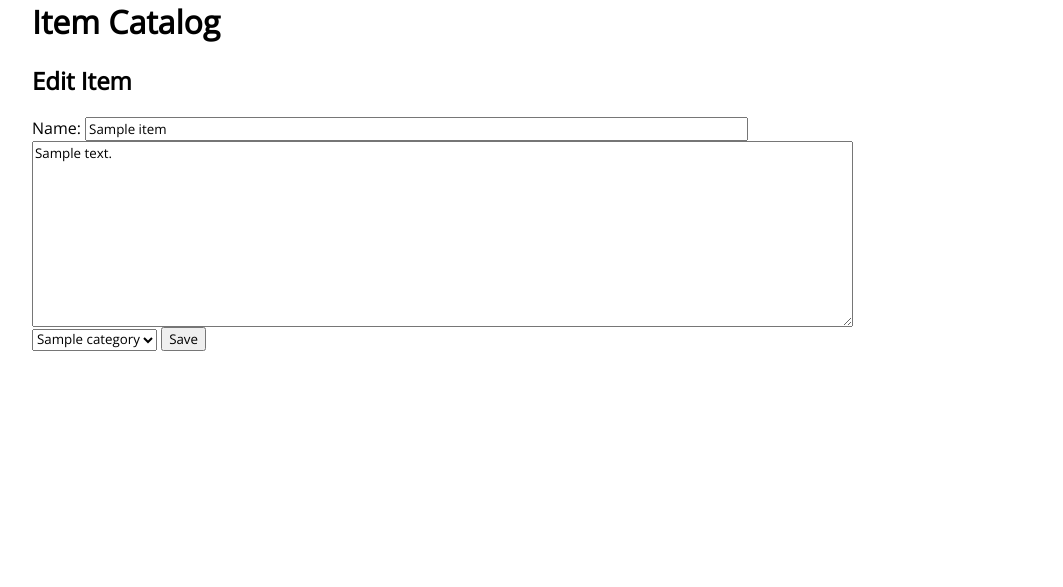
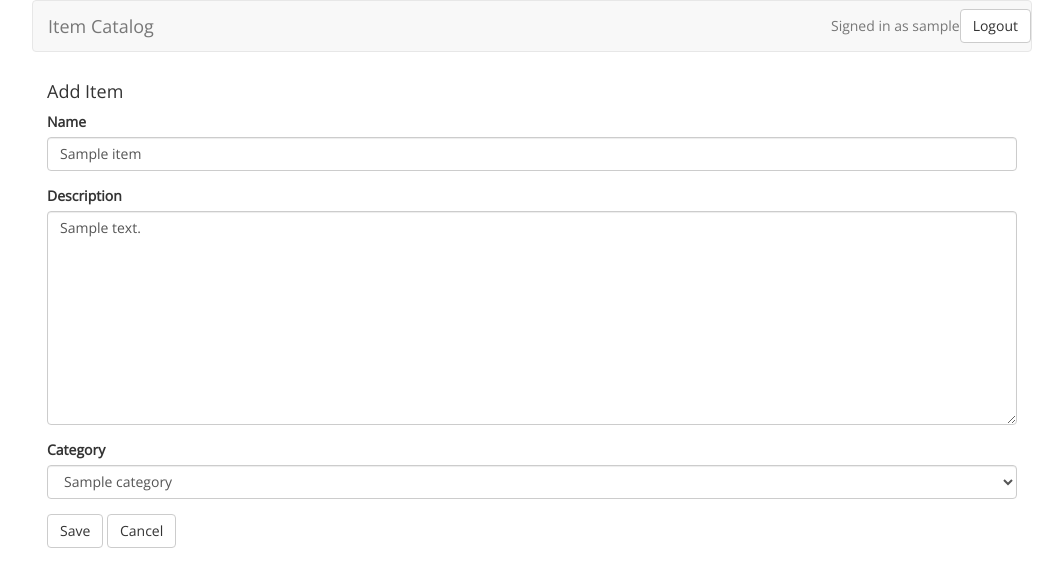
Before and after one commit to dsychin/catalog, a Flask app: page /catalog/item/1/edit in a window 1280 px wide. Shown: the top 587 px of the page, without its empty margins (108-1171 px from the left). Run offline with Flask 2, Linux system fonts and the light colour scheme; the visitor is signed in with stand-in values (Sample User, id 1); tables that the repository leaves empty hold one stand-in row (values such as "Sample post"); parts of the project's set-up code (start-up, migrations or seed data) failed here and were passed over; some libraries are stand-ins or nearby versions.

Commit message:
styled edit item page

```diff
--- a/application.py
+++ b/application.py
@@ -96,7 +96,7 @@ def item_edit(item_id):
     else:
         categories = session.query(Category).all()
         return render_template('edit_item.html', categories=categories,
-                               item=item)
+                               item=item, login_session=login_session)
 
 
 @app.route('/catalog/item/<int:item_id>/delete', methods=['GET', 'POST'])
--- a/templates/edit_item.html
+++ b/templates/edit_item.html
@@ -4,31 +4,58 @@
     <meta charset="UTF-8">
     <meta name="viewport" content="width=device-width, initial-scale=1.0">
     <meta http-equiv="X-UA-Compatible" content="ie=edge">
+    <link rel=stylesheet type=text/css href="{{ url_for('static', filename='css/bootstrap.min.css') }}">
     <link rel=stylesheet type=text/css href="{{ url_for('static', filename='css/style.css') }}">
     <link href="https://fonts.googleapis.com/css?family=Open+Sans" rel="stylesheet">
-    <title>Item Catalog</title>
+    <title>Item Catalog | Edit {{ item.name }}</title>
 </head>
 
 <body>
     <header>
-        <h1>Item Catalog</h1>
+        <nav class="navbar navbar-default">
+            <div class="container-fluid">
+                <div class="row">
+                    <div class="navbar-header col-xs-4">
+                        <a class="navbar-brand" href="{{ url_for('home') }}">Item Catalog</a>
+                    </div>
+                    <div class="col-xs-8">
+                        {% if not login_session['email'] %}
+                        <a href="{{ url_for('login') }}" class="btn btn-default navbar-btn navbar-right">Login</a>
+                        {% else %}
+                        <a href="{{ url_for('gdisconnect') }}" class="btn btn-default navbar-btn navbar-right">Logout</a>
+                        <p class="navbar-text navbar-right">Signed in as {{ login_session['username'] }}</p>
+                        {% endif %}
+                    </div>
+                </div>
+            </div>
+        </nav>
     </header>
-    <h2>Edit Item</h2>
+    <div class="container-fluid">
+        <h4>Add Item</h4>
         <form action="{{ url_for('item_edit', item_id=item.id) }}" method="post">
-        Name:
-        <input type="text" size="80" name="name" value="{{ item.name }}">
-        <br>
-        <textarea rows="10" cols="100" name="description">{{ item.description }}</textarea>
-        </br>
-        <select name="category_id" value="{{ item.category_id }}">
+            <input type="hidden" name="user_id" value="{{ login_session['id'] }}">
+            <div class="form-group">
+                <label for="name">Name</label>
+                <input type="text" class="form-control" size="80" name="name" id="name" value="{{ item.name }}" required>
+            </div>
+            <div class="form-group">
+                <label for="description">Description</label>
+                <textarea class="form-control" rows="10" name="description" id="description" required>{{ item.description }}</textarea>
+            </div>
+            <div class="form-group">
+                <label for="category_id">Category</label>
+                <select class="form-control" name="category_id" id="category_id">
                     {% for category in categories %} {% if category.id == item.category_id %}
                     <option value="{{ category.id }}" selected="selected">{{ category.name }}</option>
                     {% else %}
                     <option value="{{ category.id }}">{{ category.name }}</option>
                     {% endif %} {% endfor %}
                 </select>
-        <input type="submit" value="Save">
+            </div>
+            <input type="submit" class="btn btn-default" value="Save">
+            <a class="btn btn-default" href="{{ url_for('item', item_id=item.id) }}">Cancel</a>
         </form>
+    </div>
 </body>
 
 </html>
```
Lines whose indentation alone changed are shown as unchanged.
